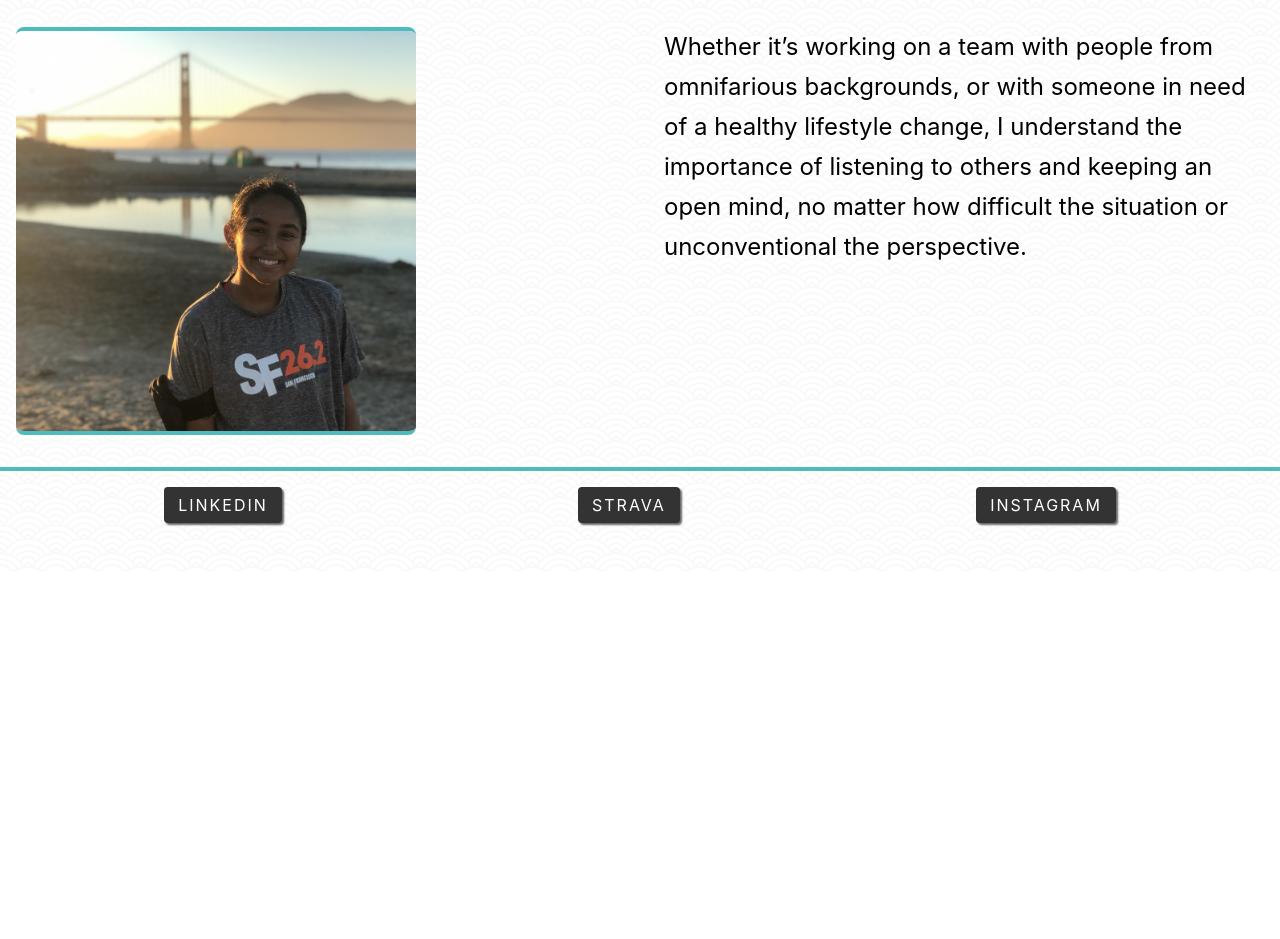
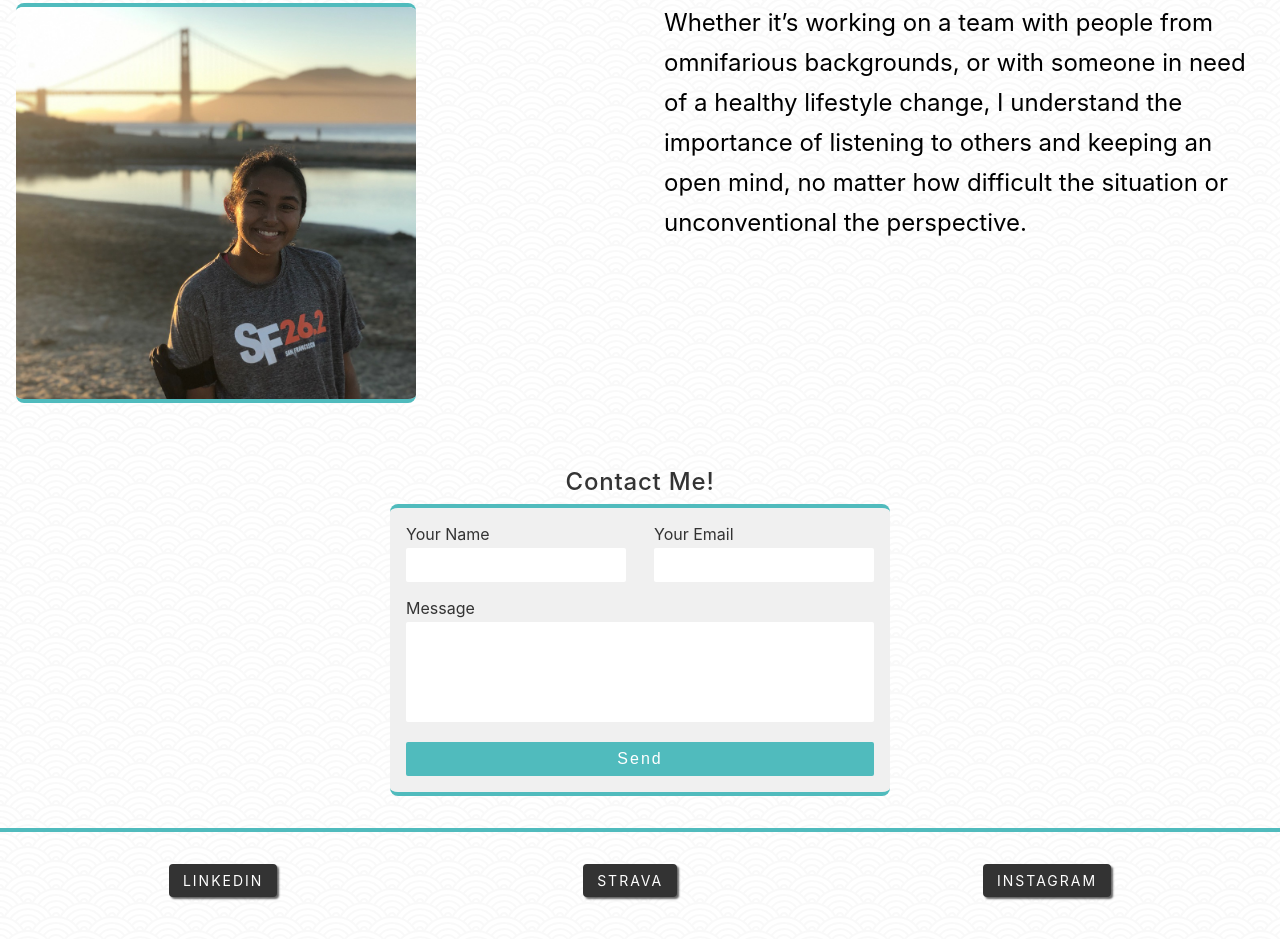
Before and after one commit to rahrang/kithumini, a Gatsby site: page / in a window 1280 px wide. Shown: the part 1982-2921 px from the top of the page. Before the commit the page ends 2553 px from the top, so only its background shows below. Built offline with nearby package versions, Linux system fonts and the light colour scheme; Gatsby itself is replaced by a stand-in of ours.

Commit message:
add contact form, need to check it works

```diff
--- /dev/null
+++ b/src/components/contact.jsx
@@ -0,0 +1,29 @@
+import React from 'react';
+
+const Contact = () => (
+  <div className="contact section">
+    <h3 className="header">Contact Me!</h3>
+    <div className="form-wrapper">
+      <form name="contact" method="POST" data-netlify>
+        <div className="contact__info">
+          <label>
+            <div className="label">Your Name</div>
+            <input type="text" name="name" required />
+          </label>
+          <label>
+            <div className="label">Your Email</div>
+            <input type="email" name="email" required />
+          </label>
+        </div>
+        <label>
+          <div className="label">Message</div>
+          <textarea name="message" required />
+        </label>
+        <div data-netlify-recaptcha />
+        <button type="submit">Send</button>
+      </form>
+    </div>
+  </div>
+);
+
+export default Contact;
--- a/src/components/layout/styles.scss
+++ b/src/components/layout/styles.scss
@@ -1,8 +1,17 @@
+html {
+  box-sizing: border-box;
+}
+*,
+*:before,
+*:after {
+  box-sizing: inherit;
+}
+
 body {
   $dark: #333;
   $light: #f0f0f0;
   $accent: #50bbbd;
-  $MAX-WIDTH: 1440px;
+  $max-page-width: 1440px;
   $img-border-radius: 0.5rem;
 
   ::selection {
@@ -77,12 +86,12 @@ body {
 
   .section {
     margin: 2rem 0 1rem;
-    max-width: $MAX-WIDTH;
+    max-width: $max-page-width;
 
-    padding: 0 1rem;
+    padding: 0;
 
-    @media (min-width: $MAX-WIDTH) {
-      padding: 0;
+    @media (max-width: $max-page-width) {
+      padding: 0 1rem;
     }
   }
 
@@ -96,7 +105,7 @@ body {
     text-decoration: none;
     text-transform: uppercase;
     box-shadow: 2px 2px 2px rgba(0, 0, 0, 0.6);
-    font-size: 1rem;
+    font-size: 0.875rem;
     letter-spacing: 0.125rem;
 
     padding: 6px 12px;
@@ -120,7 +129,7 @@ body {
     text-align: center;
 
     img {
-      max-width: $MAX-WIDTH;
+      max-width: $max-page-width;
       width: 100%;
       border-bottom-left-radius: $img-border-radius;
       border-bottom-right-radius: $img-border-radius;
@@ -192,11 +201,92 @@ body {
     }
   }
 
+  .contact {
+    display: flex;
+    flex-direction: column;
+    align-items: center;
+
+    margin-top: 4rem;
+
+    .header {
+      color: $dark;
+      font-size: 1.5rem;
+      font-weight: 500;
+      letter-spacing: 0.05rem;
+      margin: 0 0 0.5rem;
+    }
+
+    .form-wrapper {
+      background-color: $light;
+      border-radius: $img-border-radius;
+      border-top: 0.25rem solid $accent;
+      border-bottom: 0.25rem solid $accent;
+
+      padding: 1rem;
+
+      width: 500px;
+
+      .contact__info {
+        display: flex;
+        flex-direction: row;
+        flex-wrap: wrap;
+        justify-content: space-between;
+      }
+
+      .label {
+        color: $dark;
+        font-size: 1rem;
+      }
+
+      input {
+        width: 220px;
+      }
+
+      textarea {
+        resize: none;
+        width: 100%;
+        height: 100px;
+      }
+
+      input,
+      textarea {
+        background-color: white;
+        border: none;
+        // border-bottom: 2px solid $accent;
+        border-radius: 0.125rem;
+        font-size: 1rem;
+        margin: 0.25rem 0 1rem;
+        padding: 0.5rem;
+      }
+
+      button {
+        background-color: $accent;
+        color: white;
+        border: 2px solid $accent;
+        border-radius: 0.125rem;
+
+        cursor: pointer;
+        font-size: 1rem;
+        letter-spacing: 0.125rem;
+
+        width: 100%;
+        padding: 6px 12px;
+
+        transition: ease-in-out 0.25s;
+
+        &:hover {
+          background-color: white;
+          color: $accent;
+        }
+      }
+    }
+  }
+
   .footer {
     border-top: 0.25rem solid $accent;
 
     .links {
-      margin-top: 1rem;
+      margin-top: 2rem;
 
       display: flex;
       flex-direction: row;
--- a/src/pages/index.js
+++ b/src/pages/index.js
@@ -5,6 +5,7 @@ import SEO from '../components/seo';
 
 import Landing from '../components/landing';
 import About from '../components/about';
+import Contact from '../components/contact';
 import Footer from '../components/footer';
 
 const IndexPage = () => (
@@ -23,6 +24,7 @@ const IndexPage = () => (
     />
     <Landing />
     <About />
+    <Contact />
     <Footer />
   </Layout>
 );
```
Also changed, not shown: 1 other file.
